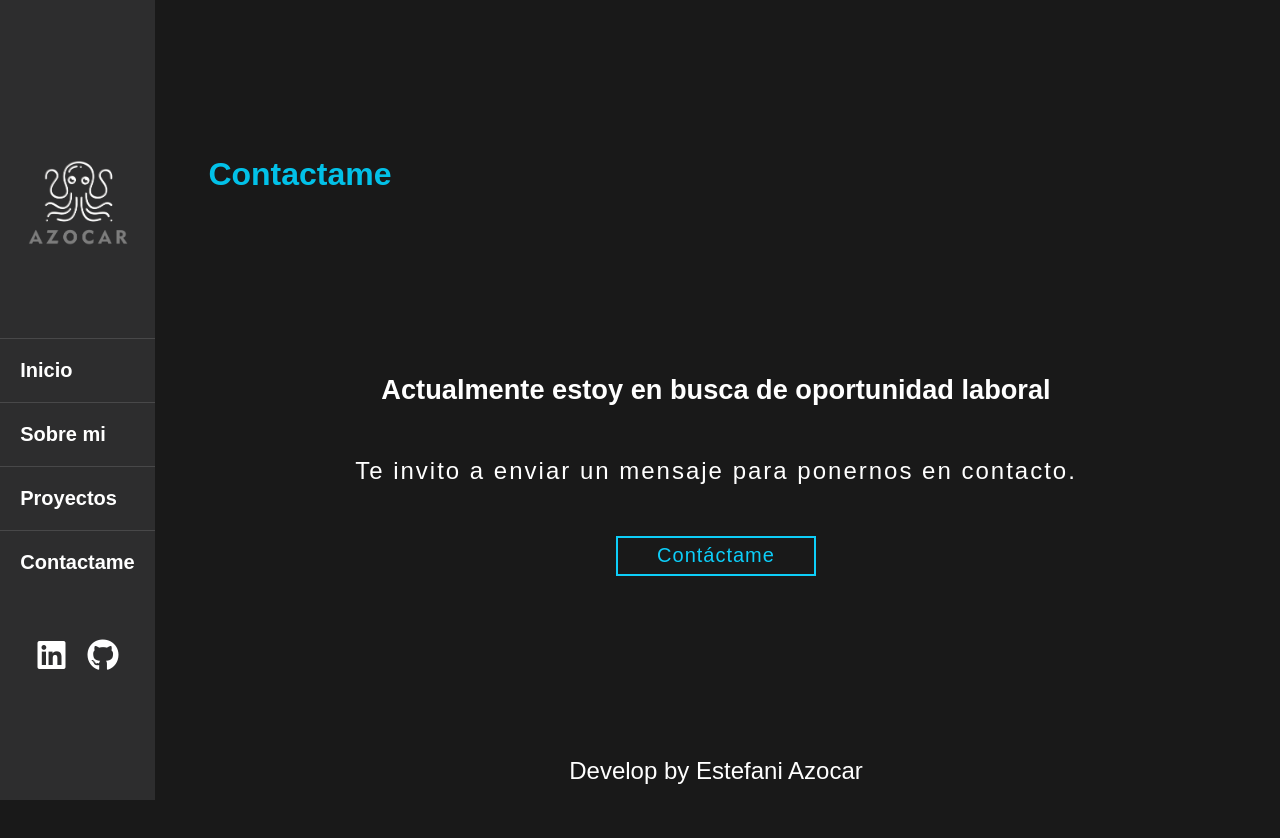
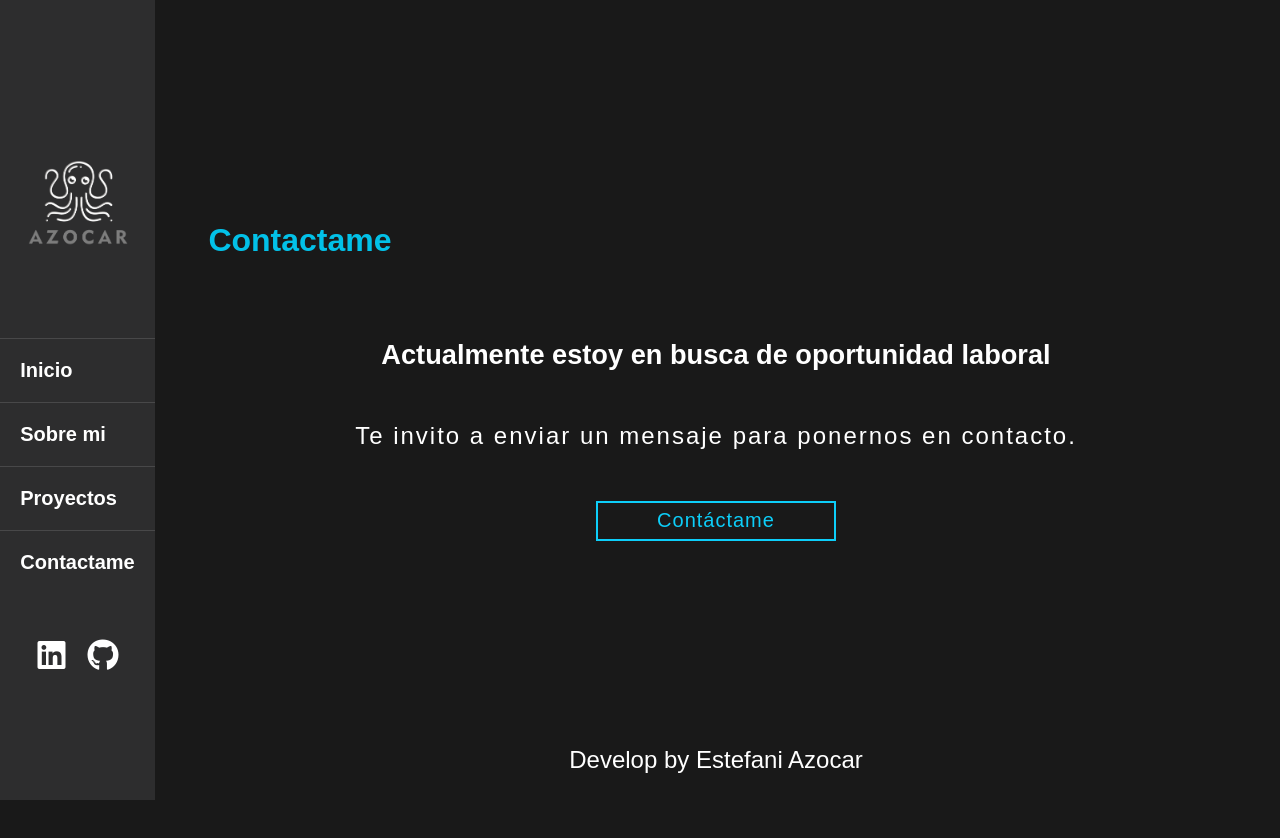
Before and after one commit to EstefaniAzocar/portafolio, a React (Create React App) app: page /contactame in a window 1280 px wide. Shown: the top 838 px of the page. After the commit the page ends 800 px from the top, so only its background shows below. Built offline with nearby package versions, Linux system fonts and the light colour scheme.

Commit message:
terminando detalles

```diff
--- a/public/index.html
+++ b/public/index.html
@@ -17,7 +17,7 @@
     <link rel="manifest" href="%PUBLIC_URL%/manifest.json" />
 
     <script src="https://kit.fontawesome.com/1b2b17e9e9.js" crossorigin="anonymous"></script>
-    <title>React App</title>
+    <title>Portafolio</title>
   </head>
   <body>
     <noscript>You need to enable JavaScript to run this app.</noscript>
--- a/src/view/contactame/contactame.css
+++ b/src/view/contactame/contactame.css
@@ -1,10 +1,18 @@
-.sectionContactame{
+.sectionContainer{
   display: flex;
-  justify-content: space-around;
+  justify-content: center;
   flex-direction: column;
   width: 100%;
   min-height: 100vh;
-  margin-top: 70px;
+}
+
+.sectionContactame{
+  display: flex;
+  justify-content: space-evenly;
+  align-items: center;
+  flex-direction: column;
+  gap: 70px;
+
 }
 
 .titleContainer{
@@ -66,7 +74,7 @@
     color: #0DCEF9;
     border: 2px solid #0DCEF9;
     border-radius: 0px;
-    padding: 14px 36px;
+    /* padding: 14px 36px; */
     max-width: 200px;
     /* display: inline-block; */
     /* font-family: "Lucida Console", Monaco, monospace; */
@@ -96,9 +104,22 @@ footer{
 
 }
 
+@media screen and (min-width: 768px) {
+  .sectionContactame {
+      display: flex;
+      justify-content: center;
+      min-height: 90vh;
+      margin: 0;
+  }
+}
+
 @media screen and (min-width: 950px) {
+  .sectionContainer{
+    padding-left: 9.5rem;
+  }
+
   .sectionContactame{
-    padding-left: 9.5rem;
+    /* padding-left: 9.5rem; */
     align-items: center;
   }
   .titleContainer{
@@ -116,6 +137,7 @@ footer{
   }
 
   .btnContactame{
+    max-width: 240px;
     font-size: 20px;
   }
   footer{
@@ -136,6 +158,7 @@ footer{
     font-size: 1.8rem;
   }
   footer{
+    padding-left: 11rem;
     margin: 0%;
   }
 }
--- a/src/view/contactame/contactame.jsx
+++ b/src/view/contactame/contactame.jsx
@@ -3,7 +3,7 @@ import './contactame.css'; // Importa los estilos CSS
 
 const Contactame = () => {
   return (
-    <>
+    <div className='sectionContainer'>
       <div id="sectionContactame" className="sectionContactame">
         <div className='titleContainer'><h1 className="titleContactame">Contactame</h1></div>
         <section className="contactame">
@@ -15,9 +15,10 @@ const Contactame = () => {
           </a></div>
 
         </section>
-        <footer>Develop by Estefani Azocar</footer>
+
       </div>
-    </>
+      <footer>Develop by Estefani Azocar</footer>
+    </div>
   );
 }
 
--- a/src/view/home/home.css
+++ b/src/view/home/home.css
@@ -33,13 +33,12 @@
     height: 40px;
     display: flex;
     align-items: center;
+    justify-content: center;
     color: #0DCEF9;
     border: 2px solid #0DCEF9;
     border-radius: 0px;
-    padding: 14px 36px;
+    /* padding: 14px 36px; */
     max-width: 200px;
-    /* display: inline-block; */
-    /* font-family: "Lucida Console", Monaco, monospace; */
     text-decoration: none;
     font-size: 17px;
     letter-spacing: 1px;
--- a/src/view/sobreMi/sobreMi.css
+++ b/src/view/sobreMi/sobreMi.css
@@ -105,13 +105,13 @@ color: rgba(0, 212, 255, 0.9);
 }
 
 .slider .slide img {
-    width: 100px;
-    height: 80px;
+    width: 60px;
+    height: 50px;
 
-    padding: 20px;
 }
 
 .slider .slide p {
+    padding-top: 10px;
     font-size: 11px;
     align-items: center;
 }
```
